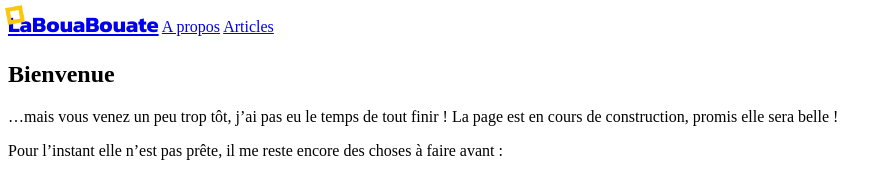
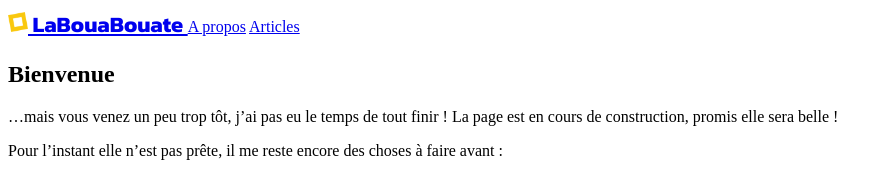
Before and after one commit to leobouard/leobouard.github.io, a Jekyll site: the page built from index.md, in a window 1280 px wide. Shown: the top 177 px of the page, without its empty margins (0-895 px from the left). Built offline with Jekyll 4.4.1, drawn with Linux system fonts in a browser that asks for light colours; our own code applies the rules of GitHub Pages for plain Markdown files.

Commit message:
Déplacement logo

```diff
--- a/_layouts/default.html
+++ b/_layouts/default.html
@@ -17,9 +17,13 @@
   <body>
 
     <header>
-      <img src="/assets/images/favicon.ico" alt="Logo de LaBouaBouate" style="user-select: none; height: 20px; position: absolute; top: 5px; left: 5px;"/>
+
       <nav>
-        <a href="{{ "/" | absolute_url }}" style="font-family: 'Kanit', sans-serif; font-weight: 700; font-size: 22px;">LaBouaBouate</a>
+
+        <a href="{{ "/" | absolute_url }}" style="font-family: 'Kanit', sans-serif; font-weight: 700; font-size: 22px;">
+          <img src="/assets/images/favicon.ico" alt="Logo de LaBouaBouate" style="user-select: none; height: 20px;"/>
+          LaBouaBouate
+        </a>
         <a href="/about">A propos</a>
         <a href="/blog">Articles</a>
       </nav>
```
